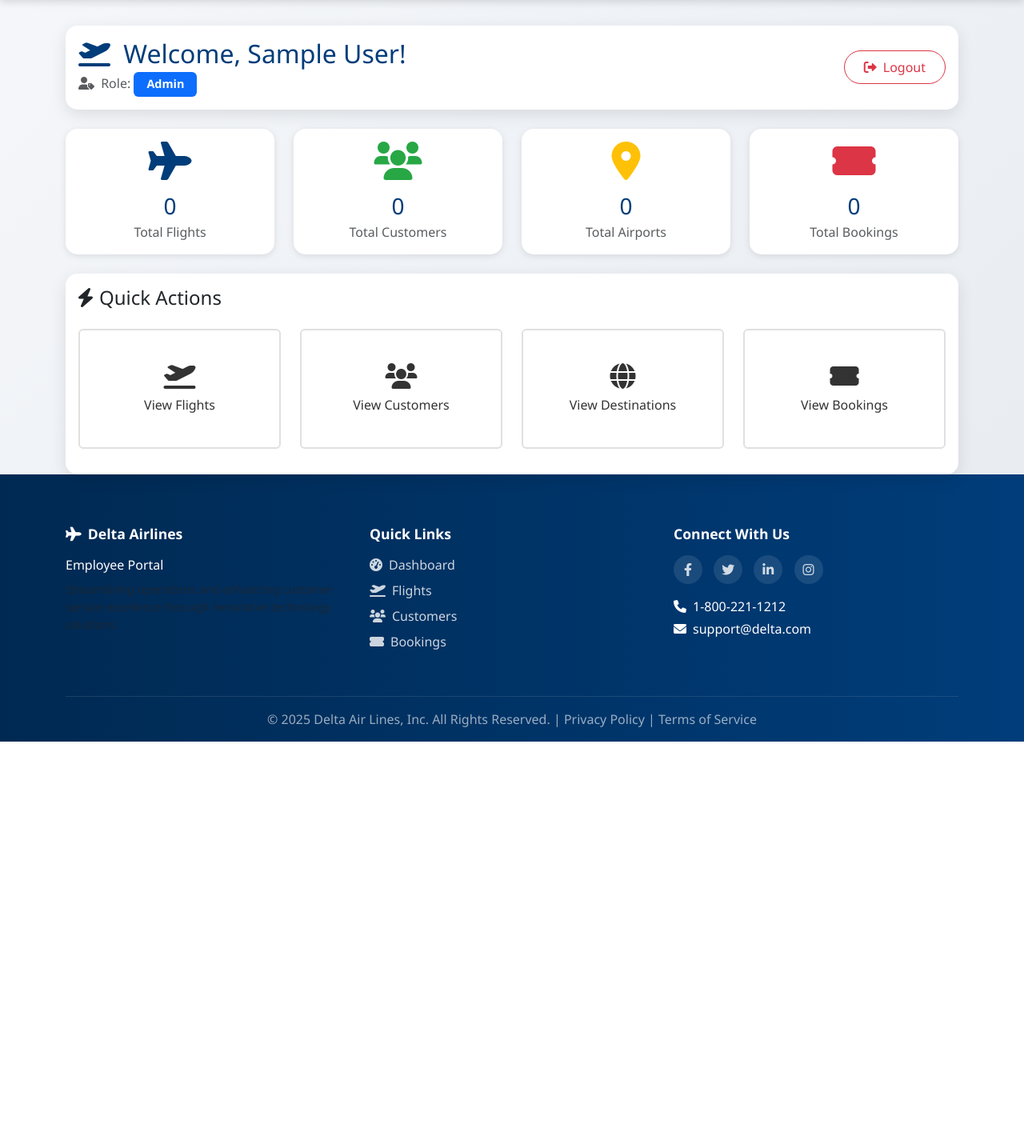
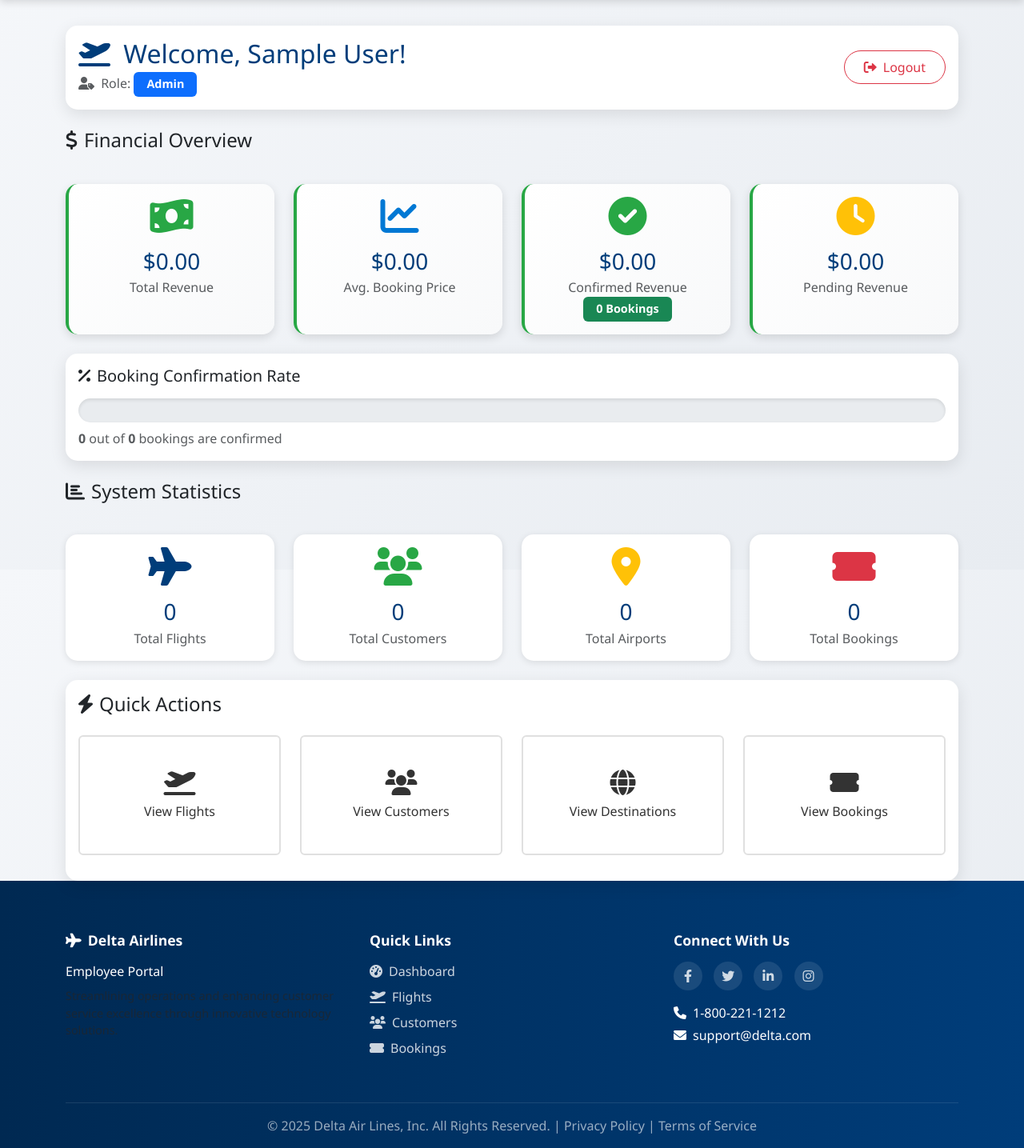
Before and after one commit to brookjackson1/jacksonDup5, a Flask app: page /dashboard in a window 1280 px wide. Shown: the part 88-1523 px from the top of the page at 80% size. Before the commit the page ends 1015 px from the top, so only its background shows below. Run offline with Flask 3, Linux system fonts and the light colour scheme; the visitor is signed in with stand-in values (Sample User, id 1); data that the repository does not hold is empty.

Commit message:
Add comprehensive financial metrics and calculations to dashboard
Financial Overview Section:
- Total Revenue: Sum of all active booking prices
- Average Booking Price: Mean price across all bookings
- Confirmed Revenue: Revenue from confirmed bookings with booking count
- Pending Revenue: Revenue from pending bookings

Analytics Features:
- Booking Confirmation Rate: Visual progress bar showing percentage of confirmed bookings
- Detailed breakdown showing confirmed vs total bookings ratio
- Real-time calculations based on active (non-archived) records only

Visual Enhancements:
- New financial card styling with gradient backgrounds and green accent borders
- Enhanced hover effects for financial cards (8px lift vs 5px for regular stats)
- Professional progress bar with gradient colors and rounded corners
- Organized sections: Financial Overview, Booking Confirmation Rate, System Statistics

Data Accuracy:
- All queries now filter by is_archived = FALSE for consistency
- Handles null values in financial calculations
- Percentage calculations with division-by-zero protection

🤖 Generated with [Claude Code](https://claude.com/claude-code)

Co-Authored-By: Claude <noreply@anthropic.com>

```diff
--- a/app/routes.py
+++ b/app/routes.py
@@ -98,24 +98,55 @@ def dashboard():
         cursor = db.cursor()
 
         # Count total flights
-        cursor.execute("SELECT COUNT(*) as count FROM flights")
+        cursor.execute("SELECT COUNT(*) as count FROM flights WHERE is_archived = FALSE")
         result = cursor.fetchone()
         stats['total_flights'] = result['count'] if result else 0
 
         # Count total customers
-        cursor.execute("SELECT COUNT(*) as count FROM customers")
+        cursor.execute("SELECT COUNT(*) as count FROM customers WHERE is_archived = FALSE")
         result = cursor.fetchone()
         stats['total_customers'] = result['count'] if result else 0
 
         # Count total airports
-        cursor.execute("SELECT COUNT(*) as count FROM airports")
+        cursor.execute("SELECT COUNT(*) as count FROM airports WHERE is_archived = FALSE")
         result = cursor.fetchone()
         stats['total_airports'] = result['count'] if result else 0
 
         # Count total bookings
-        cursor.execute("SELECT COUNT(*) as count FROM bookings")
+        cursor.execute("SELECT COUNT(*) as count FROM bookings WHERE is_archived = FALSE")
         result = cursor.fetchone()
         stats['total_bookings'] = result['count'] if result else 0
+
+        # Financial calculations
+        # Total revenue from all active bookings
+        cursor.execute("SELECT SUM(price) as total_revenue FROM bookings WHERE is_archived = FALSE")
+        result = cursor.fetchone()
+        stats['total_revenue'] = float(result['total_revenue']) if result and result['total_revenue'] else 0.0
+
+        # Average booking price
+        cursor.execute("SELECT AVG(price) as avg_price FROM bookings WHERE is_archived = FALSE")
+        result = cursor.fetchone()
+        stats['avg_booking_price'] = float(result['avg_price']) if result and result['avg_price'] else 0.0
+
+        # Revenue by booking status
+        cursor.execute("SELECT SUM(price) as confirmed_revenue FROM bookings WHERE booking_status = 'Confirmed' AND is_archived = FALSE")
+        result = cursor.fetchone()
+        stats['confirmed_revenue'] = float(result['confirmed_revenue']) if result and result['confirmed_revenue'] else 0.0
+
+        cursor.execute("SELECT SUM(price) as pending_revenue FROM bookings WHERE booking_status = 'Pending' AND is_archived = FALSE")
+        result = cursor.fetchone()
+        stats['pending_revenue'] = float(result['pending_revenue']) if result and result['pending_revenue'] else 0.0
+
+        # Count confirmed bookings
+        cursor.execute("SELECT COUNT(*) as count FROM bookings WHERE booking_status = 'Confirmed' AND is_archived = FALSE")
+        result = cursor.fetchone()
+        stats['confirmed_bookings'] = result['count'] if result else 0
+
+        # Calculate percentage of confirmed bookings
+        if stats['total_bookings'] > 0:
+            stats['confirmed_percentage'] = (stats['confirmed_bookings'] / stats['total_bookings']) * 100
+        else:
+            stats['confirmed_percentage'] = 0.0
 
         cursor.close()
 
--- a/app/templates/dashboard.html
+++ b/app/templates/dashboard.html
@@ -28,7 +28,81 @@
     </div>
 </div>
 
+<!-- Financial Metrics Section -->
+<div class="row mb-4">
+    <div class="col-12">
+        <h4 class="mb-3"><i class="fas fa-dollar-sign me-2"></i>Financial Overview</h4>
+    </div>
+</div>
+<div class="row mb-4">
+    <div class="col-md-3">
+        <div class="card financial-card h-100">
+            <div class="card-body text-center">
+                <i class="fas fa-money-bill-wave fa-3x mb-3" style="color: #28a745;"></i>
+                <h3 class="mb-1">${{ "%.2f"|format(stats.total_revenue) }}</h3>
+                <p class="text-muted mb-0">Total Revenue</p>
+            </div>
+        </div>
+    </div>
+    <div class="col-md-3">
+        <div class="card financial-card h-100">
+            <div class="card-body text-center">
+                <i class="fas fa-chart-line fa-3x mb-3" style="color: #0078d4;"></i>
+                <h3 class="mb-1">${{ "%.2f"|format(stats.avg_booking_price) }}</h3>
+                <p class="text-muted mb-0">Avg. Booking Price</p>
+            </div>
+        </div>
+    </div>
+    <div class="col-md-3">
+        <div class="card financial-card h-100">
+            <div class="card-body text-center">
+                <i class="fas fa-check-circle fa-3x mb-3" style="color: #28a745;"></i>
+                <h3 class="mb-1">${{ "%.2f"|format(stats.confirmed_revenue) }}</h3>
+                <p class="text-muted mb-0">Confirmed Revenue</p>
+                <small class="badge bg-success">{{ stats.confirmed_bookings }} Bookings</small>
+            </div>
+        </div>
+    </div>
+    <div class="col-md-3">
+        <div class="card financial-card h-100">
+            <div class="card-body text-center">
+                <i class="fas fa-clock fa-3x mb-3" style="color: #ffc107;"></i>
+                <h3 class="mb-1">${{ "%.2f"|format(stats.pending_revenue) }}</h3>
+                <p class="text-muted mb-0">Pending Revenue</p>
+            </div>
+        </div>
+    </div>
+</div>
+
+<!-- Confirmation Rate -->
+<div class="row mb-4">
+    <div class="col-12">
+        <div class="card">
+            <div class="card-body">
+                <h5 class="card-title mb-3"><i class="fas fa-percentage me-2"></i>Booking Confirmation Rate</h5>
+                <div class="progress" style="height: 30px;">
+                    <div class="progress-bar bg-success" role="progressbar"
+                         style="width: {{ "%.1f"|format(stats.confirmed_percentage) }}%;"
+                         aria-valuenow="{{ stats.confirmed_percentage }}"
+                         aria-valuemin="0"
+                         aria-valuemax="100">
+                        {{ "%.1f"|format(stats.confirmed_percentage) }}%
+                    </div>
+                </div>
+                <p class="text-muted mt-2 mb-0">
+                    <strong>{{ stats.confirmed_bookings }}</strong> out of <strong>{{ stats.total_bookings }}</strong> bookings are confirmed
+                </p>
+            </div>
+        </div>
+    </div>
+</div>
+
 <!-- Statistics Cards -->
+<div class="row mb-4">
+    <div class="col-12">
+        <h4 class="mb-3"><i class="fas fa-chart-bar me-2"></i>System Statistics</h4>
+    </div>
+</div>
 <div class="row mb-4">
     <div class="col-md-3">
         <div class="card stats-card h-100">
@@ -108,6 +182,20 @@
 </div>
 
 <style>
+    .financial-card {
+        transition: all 0.3s ease;
+        border: none;
+        box-shadow: 0 4px 12px rgba(0, 0, 0, 0.12);
+        border-left: 4px solid #28a745;
+        background: linear-gradient(135deg, #ffffff 0%, #f8f9fa 100%);
+    }
+
+    .financial-card:hover {
+        transform: translateY(-8px);
+        box-shadow: 0 8px 24px rgba(0, 0, 0, 0.2);
+        border-left-width: 6px;
+    }
+
     .stats-card {
         transition: all 0.3s ease;
         border: none;
@@ -117,6 +205,18 @@
     .stats-card:hover {
         transform: translateY(-5px);
         box-shadow: 0 6px 20px rgba(0, 0, 0, 0.15);
+    }
+
+    .progress {
+        border-radius: 15px;
+        box-shadow: inset 0 2px 4px rgba(0, 0, 0, 0.1);
+    }
+
+    .progress-bar {
+        border-radius: 15px;
+        font-size: 1rem;
+        font-weight: 600;
+        background: linear-gradient(90deg, #28a745, #20c997);
     }
 
     .btn-action {
```
